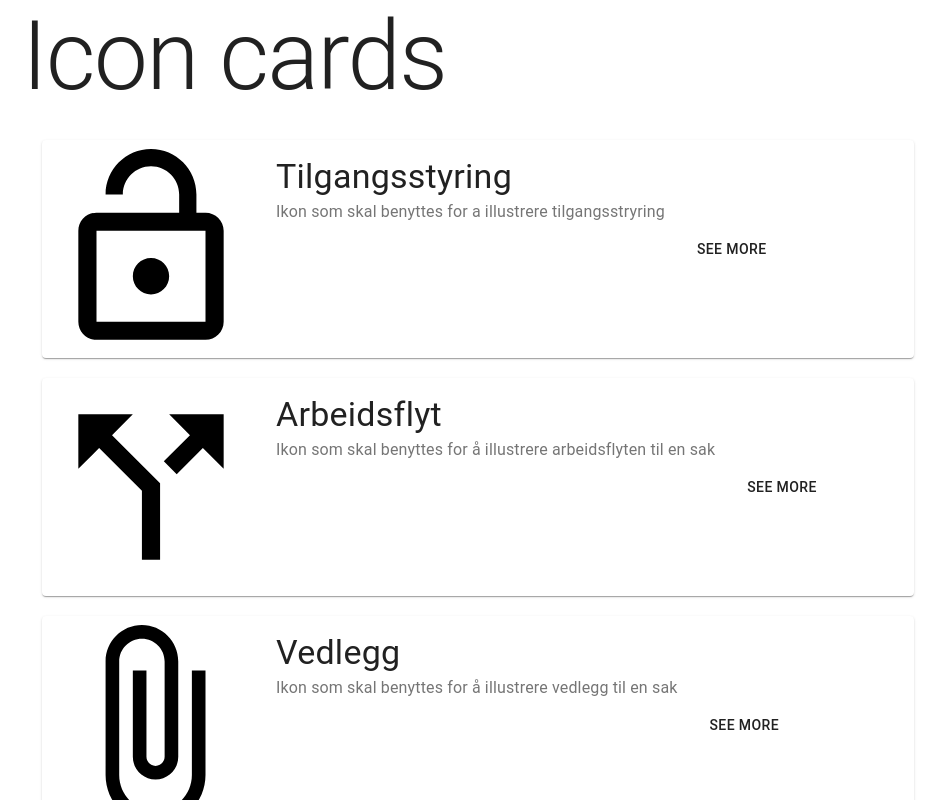
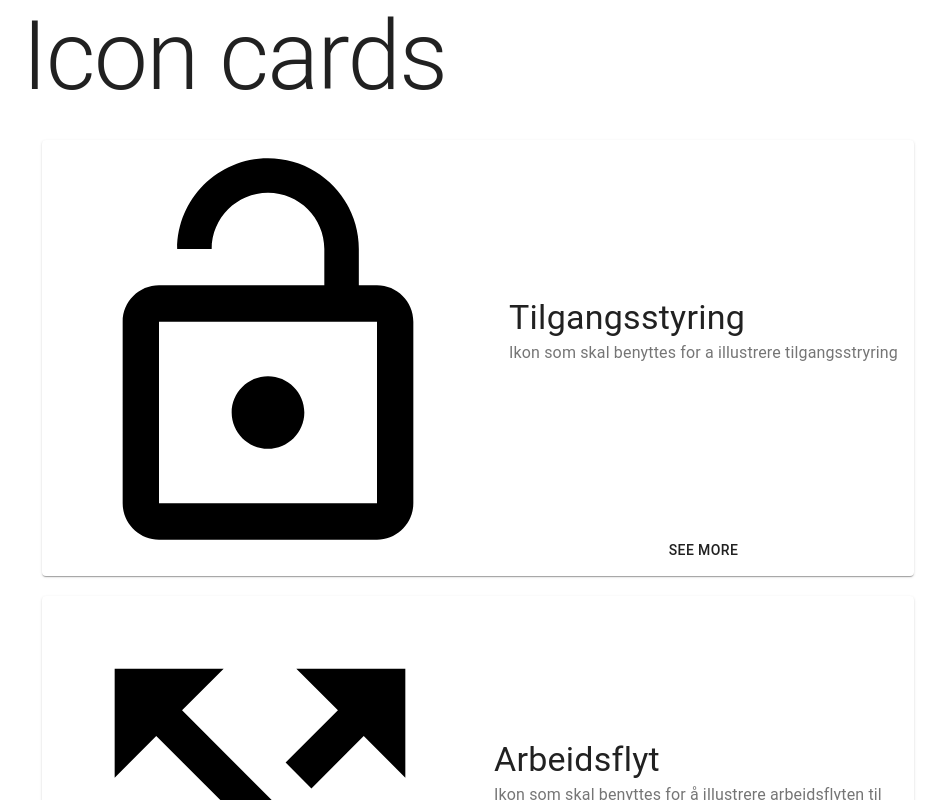
Before and after one commit to erlendoeien/frontend-challenge, a React (Create React App) app: page / in a window 1280 px wide. Shown: the top 800 px of the page, without its empty margins (162-1107 px from the left). Built offline with nearby package versions, Linux system fonts and the light colour scheme.

Commit message:
Refactor to use createStyles

```diff
--- a/src/components/CardList.tsx
+++ b/src/components/CardList.tsx
@@ -1,54 +1,22 @@
-import {
-  CardContent,
-  Button,
-  Card,
-  CardActions,
-  List,
-  Typography,
-  ListProps,
-} from "@material-ui/core";
+import { List, ListProps } from "@material-ui/core";
 import React, { FC } from "react";
 import { IconDataProperties } from "../types";
 import CardMediaPlaceholder from "./CardMediaPlaceholder";
+import IconCard from "./IconCard";
 import MediaCard from "./MediaCard";
 
 interface CardListProps extends ListProps {
-  data: IconDataProperties[];
+  data: any[];
 }
 
 const CardList: FC<CardListProps> = ({ data, ...props }) => {
   if (data.length == 0 || data == null) return null;
+  //TODO: Take in ListItem, don't actually need this component
+  // Just use List directly in app
   return (
     <List {...props}>
-      {data.map(({ description, icon, link, name }) => (
-        <MediaCard
-          key={`card_${name}`}
-          mediaPosition="horizontal"
-          style={{ margin: 20 }}
-        >
-          <CardMediaPlaceholder
-            title={name}
-            image={icon}
-            component="img"
-            isLoading={false}
-            maxWidth="sm"
-            position="first"
-            // style={{
-            //   margin: "auto",
-            // }}
-          ></CardMediaPlaceholder>
-          <CardContent>
-            <Typography variant="h4" color="textPrimary">
-              {name}
-            </Typography>
-            <Typography variant="subtitle1" color="textSecondary">
-              {description}
-            </Typography>
-          </CardContent>
-          <CardActions>
-            <Button href={link}>See more</Button>
-          </CardActions>
-        </MediaCard>
+      {data.map((values, index) => (
+        <IconCard key={`card_${index}`} {...(values as IconDataProperties)} />
       ))}
     </List>
   );
--- a/src/components/CardMediaPlaceholder.tsx
+++ b/src/components/CardMediaPlaceholder.tsx
@@ -7,16 +7,8 @@ interface CardMediaPlaceholderProps {
   maxWidth?: MediaMaxWidth;
   position?: "first" | "last";
 }
-
-const useStyles = makeStyles(() => ({
-  // style rule
-  root: (props: { mediaPlacement: string }) => ({
-    order: parseInt(props.mediaPlacement) || 0,
-  }),
-}));
-
 //TODO: Convert to theme like, as in the tutorial on MUI
-const setMediaWidth = (width: MediaMaxWidth) => {
+const convertWidth = (width: MediaMaxWidth) => {
   switch (width) {
     case "sm":
       return "25%";
@@ -27,6 +19,13 @@ const setMediaWidth = (width: MediaMaxWidth) => {
   }
 };
 
+const useStyles = makeStyles(() => ({
+  root: (props: { mediaPlacement: string; maxWidth: MediaMaxWidth }) => ({
+    order: parseInt(props.mediaPlacement) || 0,
+    maxWidth: convertWidth(props.maxWidth),
+  }),
+}));
+
 function CardMediaPlaceholder<C extends React.ElementType>(
   props: CardMediaPlaceholderProps & CardMediaProps<C, { component: C }>
 ) {
@@ -35,11 +34,10 @@ function CardMediaPlaceholder<C extends React.ElementType>(
     image,
     maxWidth = "md",
     position,
-    style,
     ...restProps
   } = props;
   const mediaPlacement = position === "last" ? "1" : "0";
-  const classes = useStyles({ mediaPlacement });
+  const classes = useStyles({ mediaPlacement, maxWidth });
 
   return (
     <CardMedia
@@ -49,11 +47,6 @@ function CardMediaPlaceholder<C extends React.ElementType>(
           ? (require("../assets/images/placeholder.svg") as string)
           : image
       }
-      style={{
-        maxWidth: setMediaWidth(maxWidth),
-        minWidth: 150,
-        ...style,
-      }}
       {...restProps}
     />
   );
--- /dev/null
+++ b/src/components/IconCard.tsx
@@ -0,0 +1,61 @@
+import {
+  Box,
+  Button,
+  CardActions,
+  CardContent,
+  Typography,
+} from "@material-ui/core";
+import React, { FC } from "react";
+import { IconDataProperties } from "../types";
+import CardMediaPlaceholder from "./CardMediaPlaceholder";
+import MediaCard from "./MediaCard";
+
+const IconCard: FC<IconDataProperties> = ({
+  name,
+  icon,
+  description,
+  link,
+}) => {
+  return (
+    <MediaCard flexDirection="row" style={{ margin: 20 }}>
+      <CardMediaPlaceholder
+        title={name}
+        image={icon}
+        component="img"
+        isLoading={false}
+        maxWidth="md"
+        position="first"
+        style={{
+          margin: "auto",
+        }}
+      ></CardMediaPlaceholder>
+      <Box style={{ display: "flex", flexDirection: "column" }}>
+        <CardContent
+          style={{
+            display: "flex",
+            flexDirection: "column",
+            justifyContent: "center",
+            flex: 1,
+          }}
+        >
+          <Typography variant="h4" color="textPrimary">
+            {name}
+          </Typography>
+          <Typography variant="subtitle1" color="textSecondary">
+            {description}
+          </Typography>
+        </CardContent>
+        <CardActions
+          style={{
+            marginTop: "auto",
+            justifyContent: "center",
+          }}
+        >
+          <Button href={link}>See more</Button>
+        </CardActions>
+      </Box>
+    </MediaCard>
+  );
+};
+
+export default IconCard;
--- a/src/components/MediaCard.tsx
+++ b/src/components/MediaCard.tsx
@@ -1,7 +1,7 @@
-import { Card, CardProps, makeStyles } from "@material-ui/core";
+import { Card, CardProps, makeStyles, useMediaQuery } from "@material-ui/core";
 import React, { FC } from "react";
-import CardMediaPlaceholder from "./CardMediaPlaceholder";
-import { MediaMaxWidth } from "./types";
+import { mobileSize } from "../constants";
+import { FlexDirection } from "./types";
 
 /**
  * Should be the card extenting regular card, but takes in media source,
@@ -11,35 +11,24 @@ import { MediaMaxWidth } from "./types";
  * Be able to alter margin/alignItem top or bottom
  */
 
-// type MediaPosition = "top" | "right" | "bottom" | "left";
-type CardLayout = "vertical" | "horizontal";
-
 interface MediaCardProps extends CardProps {
-  mediaPosition?: CardLayout;
+  flexDirection?: FlexDirection;
 }
 
-const MediaCard: FC<MediaCardProps> = ({ mediaPosition, style, ...props }) => {
-  let cardLayout: "row" | "column";
-  //Set flexOrder, others are in order of JSX-elements
-  if (mediaPosition === "vertical") {
-    cardLayout = "column";
-  } else {
-    cardLayout = "row";
-  }
-  // console.log(mediaPlacement);
+const useStyles = makeStyles(() => ({
+  root: (props: { flexDirection: FlexDirection }) => ({
+    display: "flex",
+    flexDirection: props.flexDirection,
+  }),
+}));
 
-  // const classes = useStyles({ mediaPlacement: "" + mediaPlacement });
+const MediaCard: FC<MediaCardProps> = ({ flexDirection, ...props }) => {
+  const isMobile = useMediaQuery(`(max-width:${mobileSize}px)`);
+  const classes = useStyles({
+    flexDirection: isMobile ? "column" : flexDirection || "column",
+  });
 
-  return (
-    <Card
-      style={{
-        display: "flex",
-        flexDirection: cardLayout,
-        ...style,
-      }}
-      {...props}
-    ></Card>
-  );
+  return <Card classes={{ root: classes.root }} {...props} />;
 };
 
 export default MediaCard;
--- a/src/components/types.ts
+++ b/src/components/types.ts
@@ -1 +1,4 @@
 export type MediaMaxWidth = "sm" | "md" | "lg";
+
+export type Layout = "vertical" | "horizontal";
+export type FlexDirection = "row" | "column";
--- /dev/null
+++ b/src/constants.ts
@@ -0,0 +1 @@
+export const mobileSize = 768;
```
